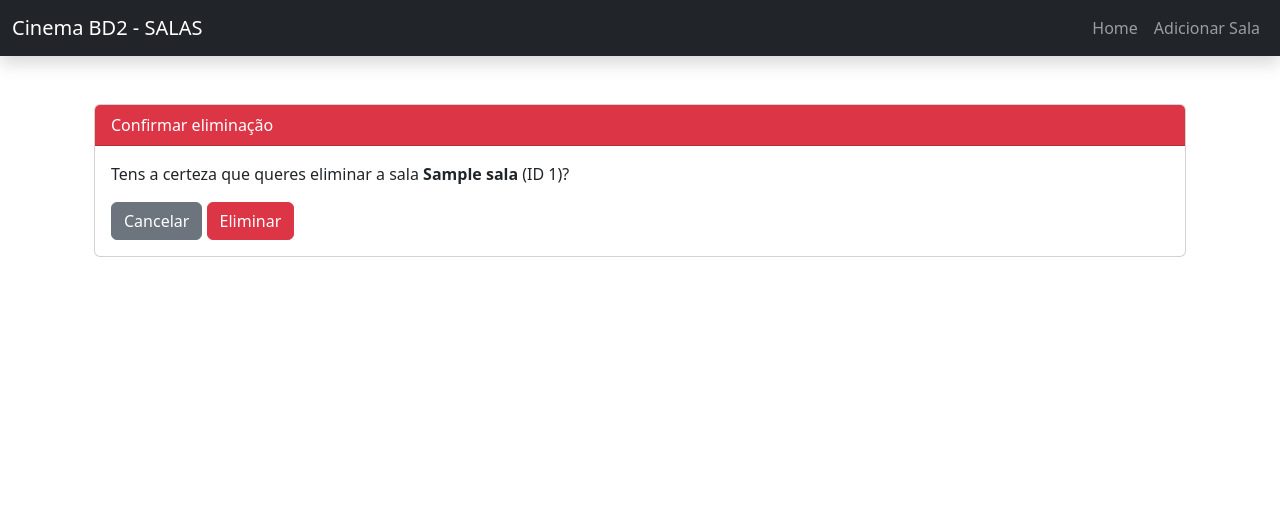
After one commit to OgidorM/ProjetoBD2, a Django app: page /salas/apagar/1 in a window 1280 px wide. The commit adds this page. Shown: the top 521 px of the page. Run offline with Django 5.2, Linux system fonts and the light colour scheme; tables that the repository leaves empty hold one stand-in row (values such as "Sample post").

Commit message:
Add delete e update em todos
Introduces views, templates, and URL routes for editing and deleting bilhetes and salas. Updates list templates to include action buttons for edit and delete. Adds confirmation pages for deletions and refactors some template and URL naming for consistency.

```diff
--- a/bilhetes_front/templates/bilhetes_front/lista_bilhetes.html
+++ b/bilhetes_front/templates/bilhetes_front/lista_bilhetes.html
@@ -14,6 +14,7 @@
                     <th>Lugar</th>
                     <th>Preço</th>
                     <th>Emissão</th>
+                    <th>Acções</th>
                 </tr>
             </thead>
             <tbody>
@@ -24,6 +25,10 @@
                     <td>{{ bilhete.lugarid }}</td>
                     <td>{{ bilhete.precobilhete }}</td>
                     <td>{{ bilhete.emissao }}</td>
+                    <td>
+                        <a href="{% url 'editar_bilhete' bilhete.bilheteid %}" class="btn btn-warning btn-sm">Editar</a>
+                        <a href="{% url 'remover_bilhete' bilhete.bilheteid %}" class="btn btn-danger btn-sm">Remover</a>
+                    </td>
                 </tr>
                 {% endfor %}
             </tbody>
--- a/bilhetes_front/urls.py
+++ b/bilhetes_front/urls.py
@@ -5,4 +5,6 @@ urlpatterns = [
     path('', views.index, name='bilhetes_index'),
     path('listar/', views.lista_bilhetes, name='lista_bilhetes'),
     path('adicionar/', views.adicionar_bilhete, name='adicionar_bilhete'),
+    path('editar/<int:bilheteid>/', views.editar_bilhete, name='editar_bilhete'),
+    path('remover/<int:bilheteid>/', views.remover_bilhete, name='remover_bilhete'),
 ]
--- a/salas_front/templates/salas_front/confirmar_apagar.html
+++ b/lugares_front/templates/lugares_front/confirmar_delete_lugares.html
@@ -4,10 +4,10 @@
         Confirmar eliminação
       </div>
       <div class="card-body">
-        <p>Tens a certeza que queres eliminar a sala <strong>{{ object.nomesala|default:"(sem nome)" }}</strong> (ID {{ object.salaid }})?</p>
+        <p>Tens a certeza que queres eliminar a sala <strong>{{ salas.nomesala|default:"(sem nome)" }}</strong> (ID {{ salas.salaid }})?</p>
         <form method="post">
           {% csrf_token %}
-          <a href="{% url 'salas_list' %}" class="btn btn-secondary">Cancelar</a>
+          <a href="{% url 'lista_salas' %}" class="btn btn-secondary">Cancelar</a>
           <button type="submit" class="btn btn-danger">Eliminar</button>
         </form>
       </div>
--- /dev/null
+++ b/salas_front/templates/salas_front/confirmar_delete_sala.html
@@ -0,0 +1,21 @@
+{% extends 'salas_front/base.html' %}
+
+{% block title %}Confirmar Eliminação{% endblock %}
+
+{% block content %}
+<div class="container py-4">
+    <div class="card">
+      <div class="card-header bg-danger text-white">
+        Confirmar eliminação
+      </div>
+      <div class="card-body">
+        <p>Tens a certeza que queres eliminar a sala <strong>{{ salas.nomesala|default:"(sem nome)" }}</strong> (ID {{ salas.salaid }})?</p>
+        <form method="post">
+          {% csrf_token %}
+          <a href="{% url 'lista_salas' %}" class="btn btn-secondary">Cancelar</a>
+          <button type="submit" class="btn btn-danger">Eliminar</button>
+        </form>
+      </div>
+    </div>
+  </div>
+{% endblock %}
--- a/salas_front/templates/salas_front/lista_salas.html
+++ b/salas_front/templates/salas_front/lista_salas.html
@@ -14,6 +14,7 @@
                     <th>Cinema</th>
                     <th>Capacidade</th>
                     <th>Tipo</th>
+                    <th>Acções</th>
                 </tr>
             </thead>
             <tbody>
@@ -24,6 +25,10 @@
                     <td>{{ sala.cinemaid.nomecinema }}</td>
                     <td>{{ sala.capacidade }}</td>
                     <td>{{ sala.tiposala }}</td>
+                    <td>
+                        <a href="{% url 'editar_sala' sala.salaid %}" class="btn btn-warning btn-sm">Editar</a>
+                        <a href="{% url 'apagar_sala' sala.salaid %}" class="btn btn-danger btn-sm">Apagar</a>
+                    </td>
                 </tr>
                 {% endfor %}
             </tbody>
--- a/salas_front/urls.py
+++ b/salas_front/urls.py
@@ -5,6 +5,6 @@ urlpatterns = [
     path("", views.lista_salas, name="salas_index"),
     path("listar/", views.lista_salas, name="lista_salas"),
     path("adicionar/", views.adicionar_sala, name="adicionar_sala"),
-   # path("editar/<int:sala_id>", views.editar_sala, name="sala_editar"),
-    #path("apagar/<int:sala_id>", views.apagar_sala, name="sala_apagar"),
+    path("editar/<int:salaid>", views.editar_sala, name="editar_sala"),
+    path("apagar/<int:salaid>", views.remover_sala, name="apagar_sala"),
 ]
--- a/salas_front/views.py
+++ b/salas_front/views.py
@@ -18,3 +18,21 @@ def adicionar_sala(request):
     else:
         form = SalaForm()
     return render(request, 'salas_front/adicionar_sala.html', {'form': form})
+
+def editar_sala(request, salaid):
+    salas = Salas.objects.get(pk=salaid)
+    if request.method == 'POST':
+        form = SalaForm(request.POST, instance=salas)
+        if form.is_valid():
+            form.save()
+            return redirect('lista_salas')
+    else:
+        form = SalaForm(instance=salas)
+    return render(request, 'salas_front/editar_sala.html', {'form': form, 'salas': salas})
+
+def remover_sala(request, salaid):
+    salas = Salas.objects.get(salaid=salaid)
+    if request.method == 'POST':
+        salas.delete()
+        return redirect('lista_salas')
+    return render(request, 'salas_front/confirmar_delete_sala.html', {'salas': salas})
```
Also changed, not shown: bilhetes_front/templates/bilhetes_front/confirmar_delete_bilhete.html (added, +15 -0 lines), bilhetes_front/templates/bilhetes_front/editar_bilhete.html (added, +16 -0 lines), bilhetes_front/views.py (+18 -0 lines), lugares_front/templates/lugares_front/editar_lugares.html (added).
